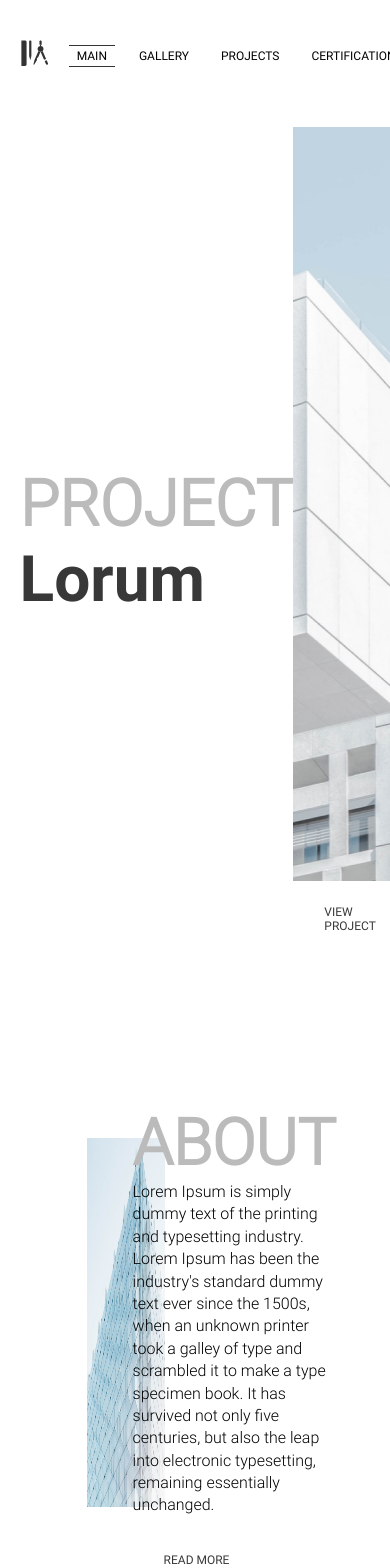
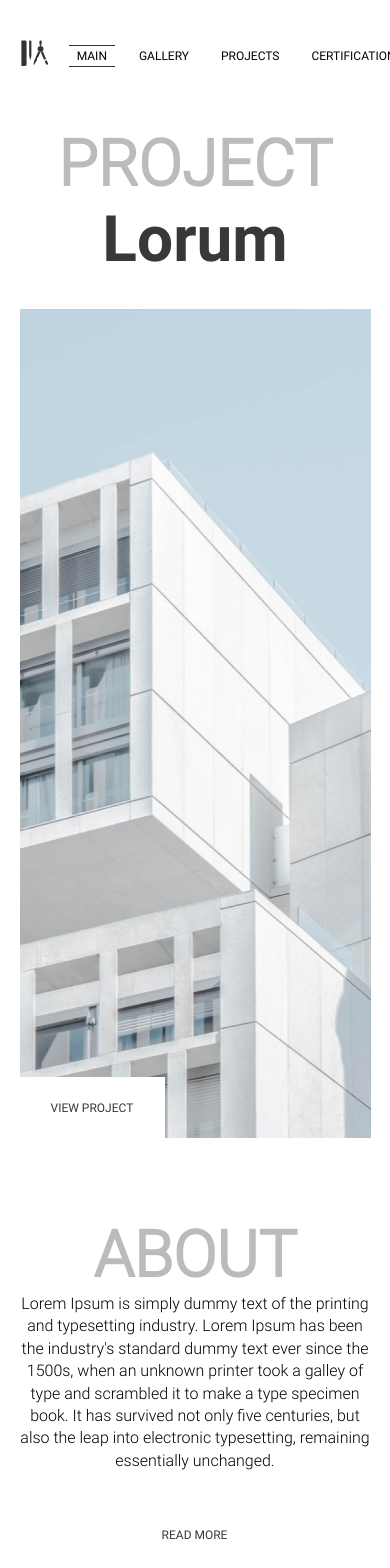
Before and after one commit to thomaserdmenger/superCode-Architect-Portfolio-React, a React (Vite) app: page / in a window 390 px wide. Shown: the top 1568 px of the page. Built offline with nearby package versions, Linux system fonts and the light colour scheme.

Commit message:
Add Tablet Version

```diff
--- a/src/index.css
+++ b/src/index.css
@@ -151,3 +151,9 @@ h2 {
 .darkMode--header .darkModeIcon--light {
   display: inline-block;
 }
+
+@media only screen and (max-width: 1000px) {
+  h2 {
+    text-align: center;
+  }
+}
--- a/src/pages/Home/Home.css
+++ b/src/pages/Home/Home.css
@@ -5,6 +5,7 @@
   grid-template-columns: 1fr 2fr;
   margin-block-end: 9.375rem;
   margin-block-start: -1px;
+  gap: 1rem;
 }
 
 .home__hero__content-container {
@@ -33,6 +34,23 @@
   align-items: flex-end;
 }
 
+@media only screen and (max-width: 1000px) {
+  .home__hero {
+    grid-template-columns: 1fr;
+    margin-block-end: 5rem;
+  }
+
+  .home__hero__lorem {
+    margin-block-end: 1rem;
+    text-align: center;
+  }
+
+  .home__hero__lorem--dark {
+    margin-block-end: 1rem;
+    text-align: center;
+  }
+}
+
 /* ! About Section */
 
 .home__about {
@@ -40,6 +58,7 @@
   grid-template-columns: 2fr 1fr;
   margin-block-end: 7.5rem;
   width: 80%;
+  gap: 2rem;
   margin-inline: auto;
 }
 
@@ -63,6 +82,33 @@
   margin-block-end: 2rem;
   font-family: Roboto-Light;
   line-height: 1.4;
+}
+
+@media only screen and (max-width: 1000px) {
+  .home__about {
+    grid-template-columns: 1fr;
+    gap: 3rem;
+    width: 100%;
+    justify-items: center;
+    margin-block-end: 5rem;
+  }
+
+  .home__about div:first-of-type {
+    grid-row: 2 / span 1;
+  }
+
+  .home__about p {
+    text-align: center;
+  }
+
+  .home__about__content-container {
+    display: flex;
+    flex-direction: column;
+  }
+
+  .home__about__content-container .link--more {
+    align-self: center;
+  }
 }
 
 /* ! Focus Section */
@@ -95,6 +141,13 @@
 .home__focus__grid div p:nth-of-type(2) {
   font-size: 1.375rem;
   line-height: 36px;
+}
+
+@media only screen and (max-width: 1000px) {
+  .home__focus__grid {
+    grid-template-columns: 1fr;
+    margin-block-end: 5rem;
+  }
 }
 
 /* ! Projects Section */
@@ -135,6 +188,32 @@
   margin-block-start: 1rem;
 }
 
+@media only screen and (max-width: 768px) {
+  .home__projects {
+    margin-block-end: 5rem;
+  }
+
+  .home__projects h2 {
+    margin-block-end: 2rem;
+  }
+
+  .home__projects__image-container:nth-of-type(1) {
+    display: flex;
+    flex-direction: column;
+  }
+
+  .home__projects__image-container:nth-of-type(2) {
+    display: flex;
+    flex-direction: column;
+  }
+
+  .home__projects__image-container img {
+    max-height: 250px;
+    object-fit: cover;
+    object-position: center;
+  }
+}
+
 /* ! Contact Section */
 
 .home__contact {
@@ -173,3 +252,13 @@
   background: url(/images/man.png) no-repeat center;
   background-size: cover;
 }
+
+@media only screen and (max-width: 1000px) {
+  .home__contact__grid {
+    grid-template-columns: 1fr;
+  }
+
+  .home__contact__image-container {
+    display: none;
+  }
+}
--- a/src/pages/Home/Home.jsx
+++ b/src/pages/Home/Home.jsx
@@ -45,7 +45,7 @@ const Home = () => {
               alt='Building'
             />
           </div>
-          <div>
+          <div className='home__about__content-container'>
             <h2>About</h2>
             <p>
               Lorem Ipsum is simply dummy text of the printing and typesetting
```
